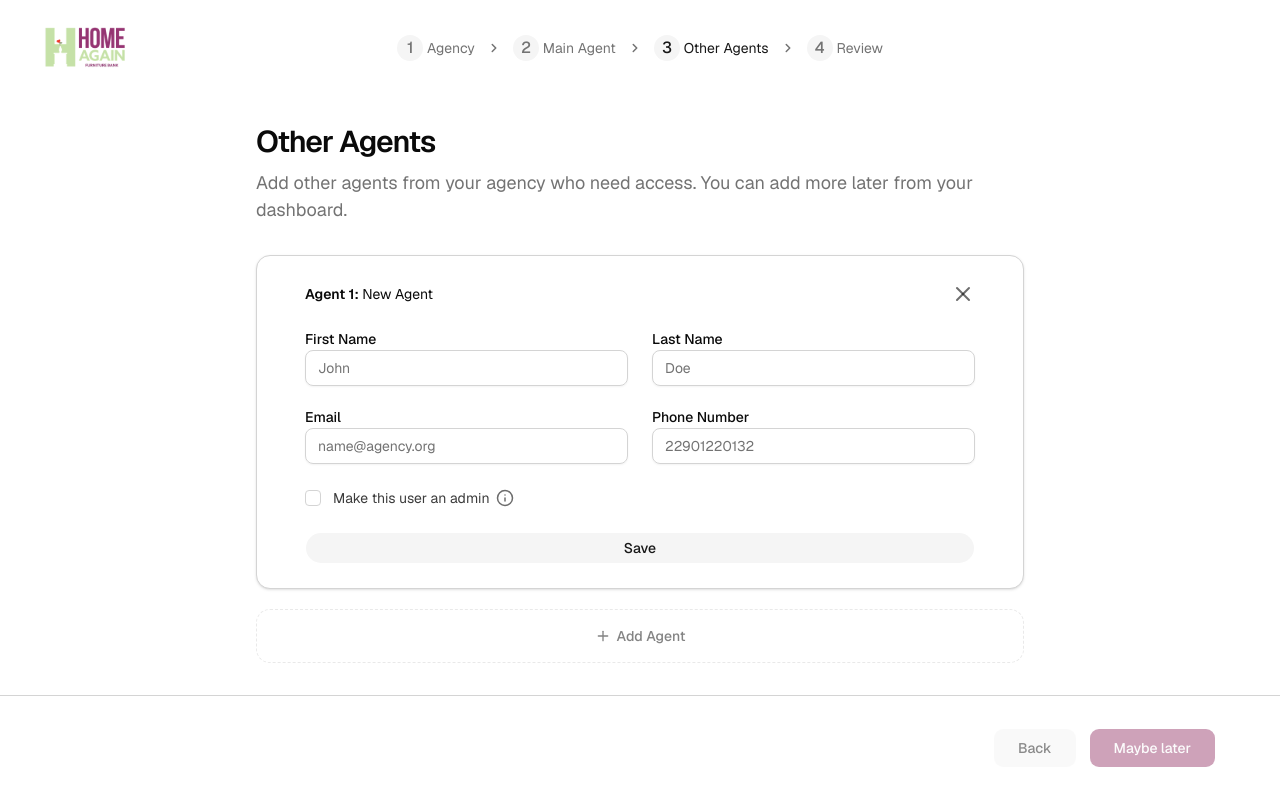
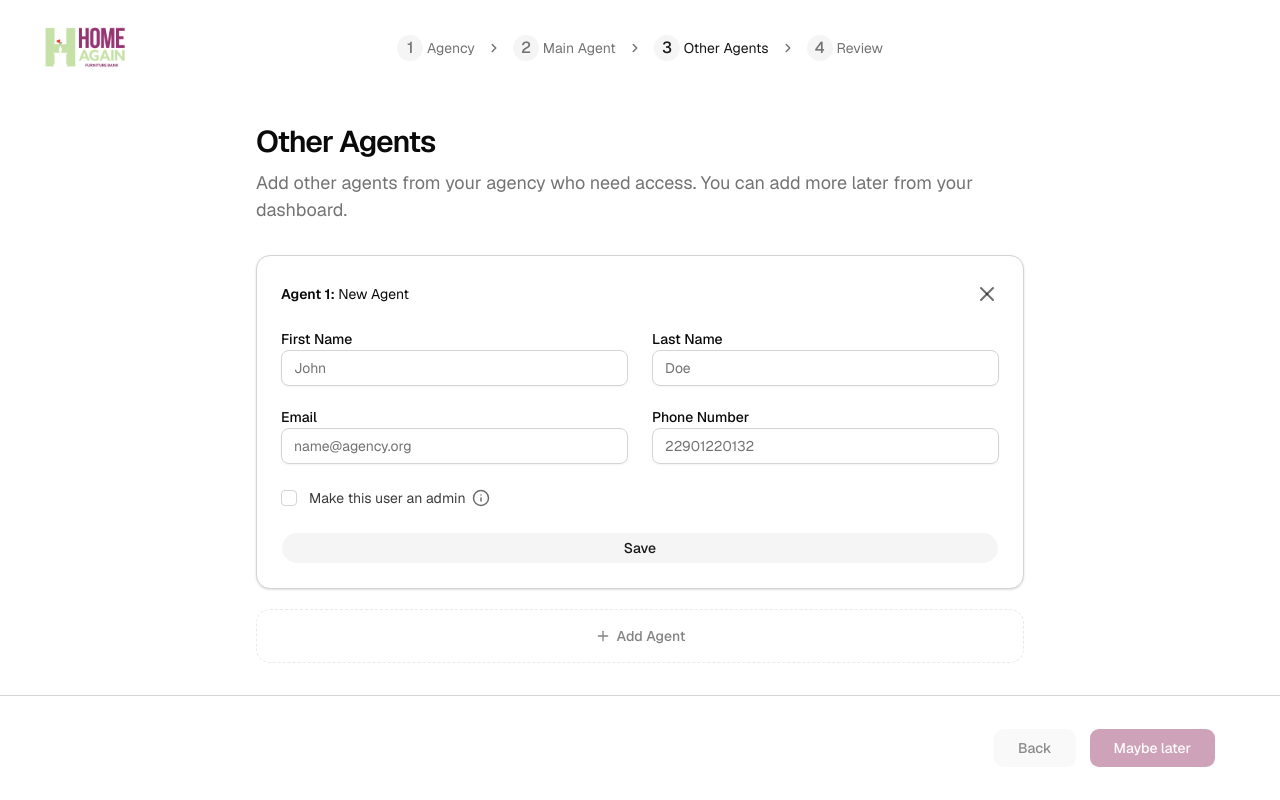
Before and after one commit to uwblueprint/home-again, a Next.js app in the folder frontend/: page /agent-intake/other-agents in a window 1280 px wide. Both pictures are taken after a click on the button "Add an agent". Built offline with nearby package versions, Linux system fonts and the light colour scheme.

Commit message:
normalize padding

```diff
--- a/frontend/components/AgentCard.tsx
+++ b/frontend/components/AgentCard.tsx
@@ -156,7 +156,7 @@ export function AgentCard({
 
   if (isEditing) {
     return (
-      <div className="w-full rounded-xl border border-border bg-card px-12 py-6 shadow-sm">
+      <div className="w-full rounded-xl border border-border bg-card p-6 shadow-sm">
         <div className="flex flex-col gap-6">
           {/* Header — click row to collapse, X to delete */}
           <div className="flex items-center justify-between">
```
